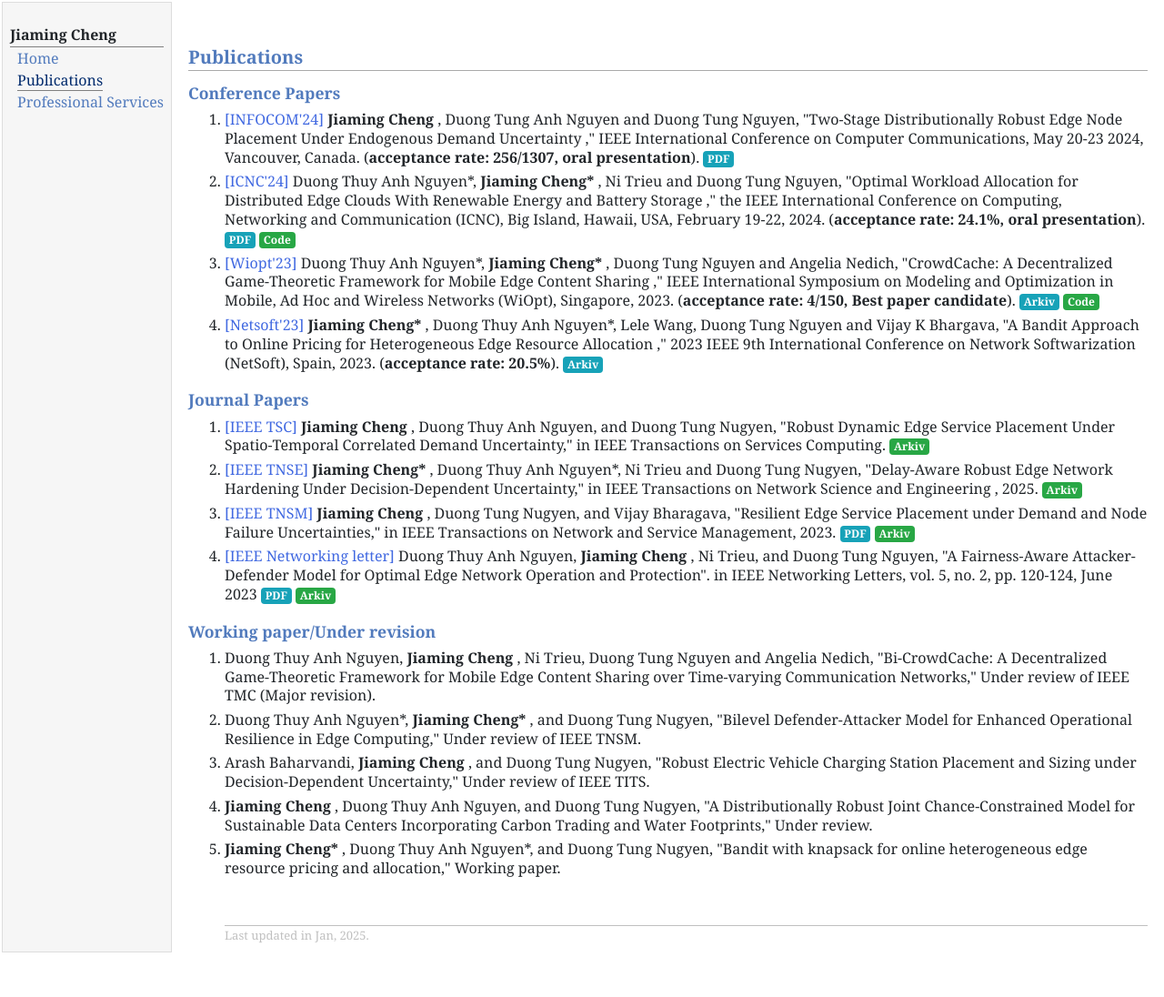
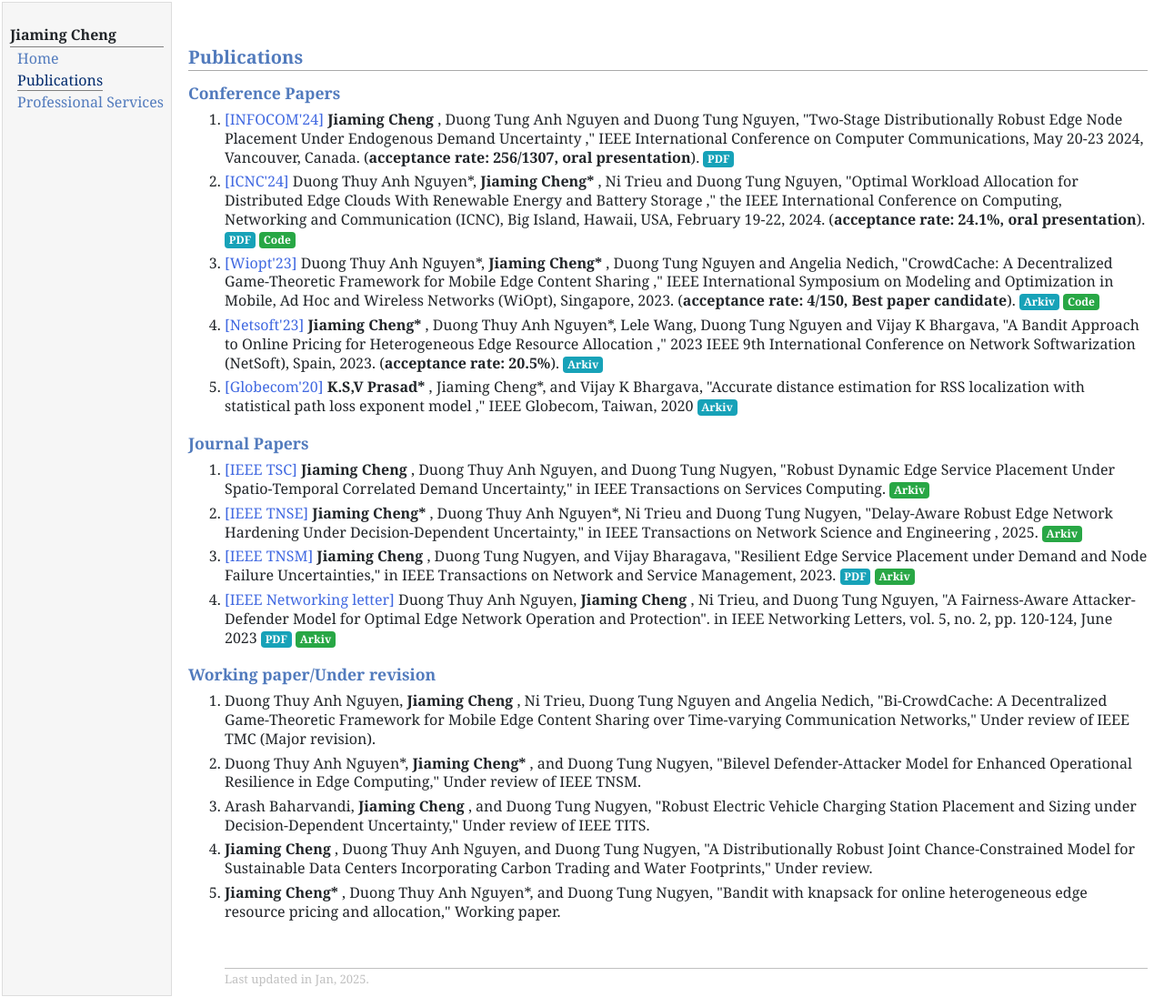
Before and after one commit to JJmingcc/jjmingcc.github.io, a plain HTML site: page Publications.html in a window 1280 px wide. Shown: the whole page at 91% size. Before the commit the page ends 1057 px from the top, so only its background shows below. Drawn offline with nearby package versions, Linux system fonts and the light colour scheme.

Commit message:
Update Publications.html

```diff
--- a/Publications.html
+++ b/Publications.html
@@ -72,6 +72,13 @@
 	<font color="RoyalBlue">[Netsoft'23]</font> <b>Jiaming Cheng* </b>, Duong Thuy Anh Nguyen*, Lele Wang, Duong Tung Nguyen and Vijay K Bhargava, "A Bandit Approach to Online Pricing for Heterogeneous Edge Resource Allocation
 	," 2023 IEEE 9th International Conference on Network Softwarization (NetSoft), Spain, 2023. (<b>acceptance rate: 20.5%</b>).
 	<a class="badge badge-info" href="https://arxiv.org/pdf/2302.06953.pdf">Arkiv</a>
+	</a>
+</p></li>
+
+<li><p>
+	<font color="RoyalBlue">[Globecom'20]</font> <b>K.S,V Prasad* </b>, Jiaming Cheng*, and Vijay K Bhargava, "Accurate distance estimation for RSS localization with statistical path loss exponent model
+	," IEEE Globecom, Taiwan, 2020
+	<a class="badge badge-info" href="https://ieeexplore.ieee.org/abstract/document/9348254">Arkiv</a>
 	</a>
 </p></li>
 
```
